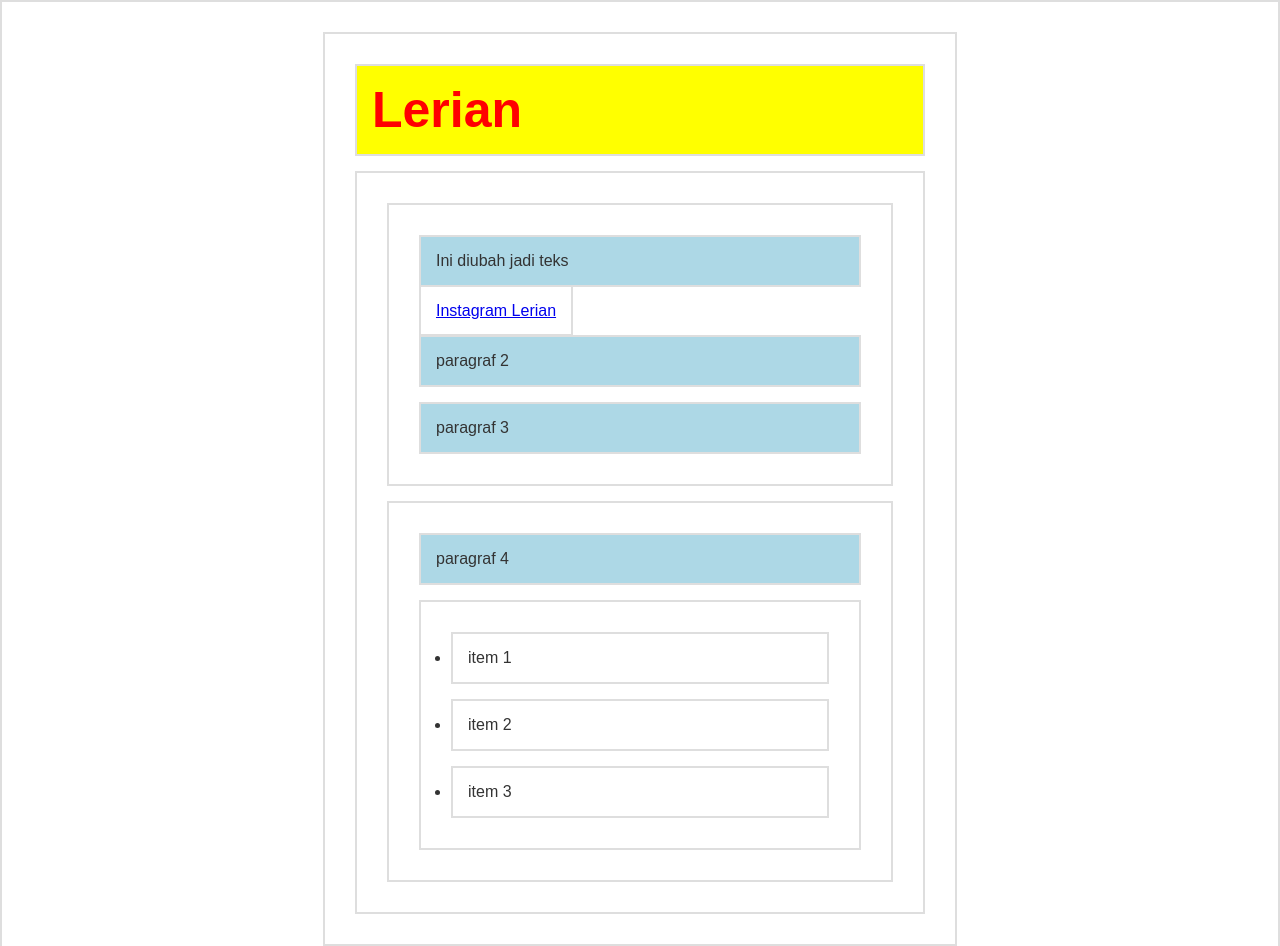
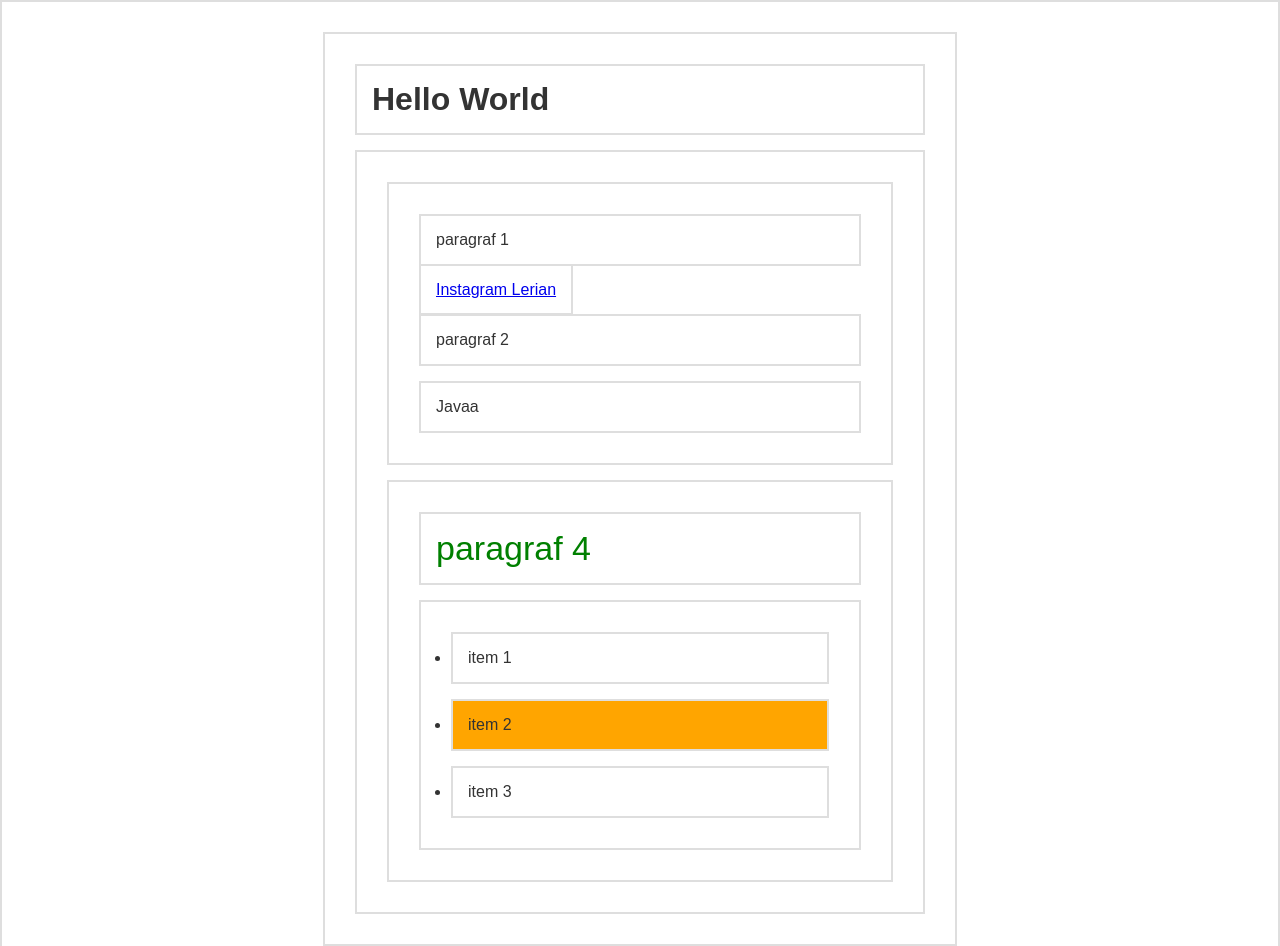
Before and after one commit to kanglerian/learn-DOMJavaScript, a plain HTML site: page pertemuan-2-DOMSelection/index.html in a window 1280 px wide. Shown: the top 946 px of the page. Drawn offline with Linux system fonts and the light colour scheme.

Commit message:
update dom selection

```diff
--- a/pertemuan-2-DOMSelection/index.html
+++ b/pertemuan-2-DOMSelection/index.html
@@ -45,7 +45,8 @@
         </section>
     </div>
 
-    <script src="script.js"></script>
+    <!-- <script src="script.js"></script> -->
+    <script src="script2.js"></script>
 </body>
 
 </html>
--- /dev/null
+++ b/pertemuan-2-DOMSelection/script2.js
@@ -0,0 +1,12 @@
+// 3. document.querySelector() -> element
+const p4 = document.querySelector('#b p');
+p4.style.color = 'green';
+p4.style.fontSize = '34px';
+
+const li2 = document.querySelector('section#b ul li:nth-child(2)');
+li2.style.backgroundColor = 'orange';
+
+// 4. document.querySelectorAll() -> nodeList
+
+const p = document.querySelectorAll('p');
+p[2].innerHTML = 'Javaa';
```
